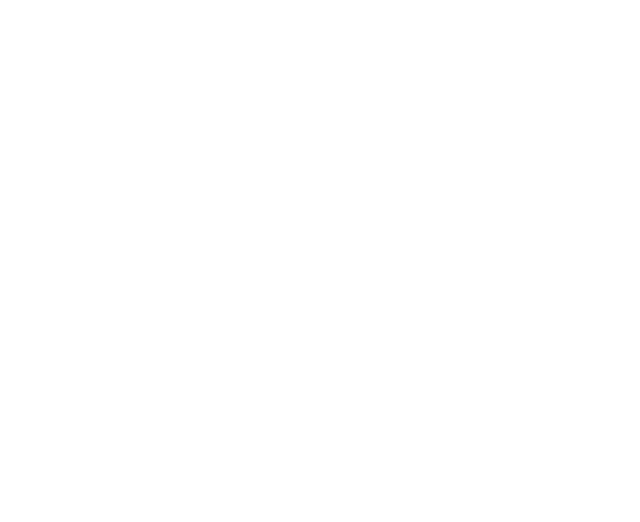
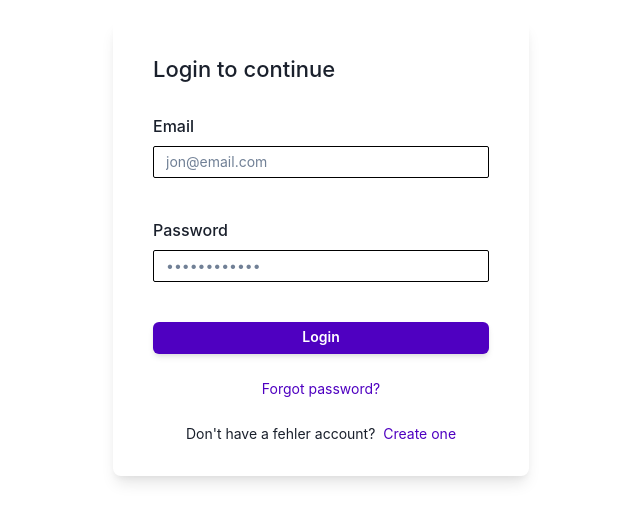
Before and after one commit to givek/sketch-canvas, a React (Create React App) app: page /login in a window 1280 px wide. Shown: the part 152-674 px from the top of the page, without its empty margins (319-959 px from the left). Built offline with nearby package versions, Linux system fonts and the light colour scheme.

Commit message:
feat: add Login

```diff
--- a/src/App.js
+++ b/src/App.js
@@ -1,16 +1,21 @@
 import { ChakraProvider } from "@chakra-ui/react";
 import { BrowserRouter as Router, Route, Switch } from "react-router-dom";
+import { AuthProvider } from "./contexts/AuthProvider";
+import { Login } from "./pages/Login";
 import { Register } from "./pages/Register";
 
 function App() {
   return (
     <div className="App">
       <ChakraProvider>
-        <Router>
-          <Switch>
-            <Route path="/" exact component={Register} />
-          </Switch>
-        </Router>
+        <AuthProvider>
+          <Router>
+            <Switch>
+              <Route path="/" exact component={Register} />{" "}
+              <Route path="/login" exact component={Login} />
+            </Switch>
+          </Router>
+        </AuthProvider>
       </ChakraProvider>
     </div>
   );
--- /dev/null
+++ b/src/components/LoginForm.js
@@ -0,0 +1,121 @@
+import React from "react";
+import { Formik, Form } from "formik";
+import { Link, Text, Stack } from "@chakra-ui/layout";
+import { FormLabel } from "@chakra-ui/form-control";
+import * as Yup from "yup";
+import { FormikControl } from "./FormikControl";
+import { ButtonPrimary } from "./ButtonPrimary";
+import { Link as RouterLink } from "react-router-dom";
+import axios from "../api/axios";
+import useAuth from "../hooks/useAuth";
+import { useHistory } from "react-router-dom";
+
+const styles = {
+  input: {
+    borderWidth: "1.6px",
+    borderColor: "#000",
+    focusBorderColor: "#4F00C1",
+    size: "sm",
+  },
+  text: {
+    fontSize: "14px",
+    mt: "24px",
+    textAlign: "center",
+  },
+  link: {
+    color: "#4F00C1",
+  },
+};
+
+const initialValues = {
+  email: "",
+  password: "",
+};
+
+const validationSchema = Yup.object({
+  email: Yup.string()
+    .email("Enter a valid email address.")
+    .required("Email is a required field."),
+  password: Yup.string().required("Password is required field."),
+});
+
+export const LoginForm = () => {
+  // const { state } = useLocation();
+  // const { login } = useAuth();
+  const histroy = useHistory();
+
+  const { auth, setAuth } = useAuth();
+
+  const onSubmit = async (data = {}, { setErrors }) => {
+    try {
+      console.log(data);
+      const response = await axios.post(`/api/session/`, data, {
+        headers: { "Content-Type": "application/json" },
+        withCredentials: true,
+      });
+
+      if (response.status === 200) {
+        // dispatchToken({ type: SET_TOKEN, token: response.data.token });
+        console.log(response.data);
+        setAuth((prev) => ({
+          ...prev,
+          accessToken: response.data.accessToken,
+        }));
+        console.log("Auth", auth);
+        histroy.push("/sketches");
+      }
+    } catch (error) {
+      if (error.response) {
+        console.log(error);
+        console.log(error.response);
+      }
+      alert(error);
+    }
+  };
+
+  return (
+    <Formik
+      initialValues={initialValues}
+      validationSchema={validationSchema}
+      onSubmit={onSubmit}
+    >
+      <Form>
+        <FormLabel as="legend" fontSize="22px" mb="28px">
+          Login to continue
+        </FormLabel>
+        <Stack spacing={10}>
+          <FormikControl
+            control="input"
+            name="email"
+            label="Email"
+            type="email"
+            placeholder="jon@email.com"
+            {...styles.input}
+          />
+
+          <FormikControl
+            control="input"
+            name="password"
+            label="Password"
+            type="password"
+            placeholder="••••••••••••"
+            {...styles.input}
+          />
+
+          <ButtonPrimary name="Login" />
+        </Stack>
+        <Text {...styles.text}>
+          <Link to="/login" as={RouterLink} {...styles.link}>
+            Forgot password?
+          </Link>
+        </Text>
+        <Text {...styles.text}>
+          Don't have a fehler account? &nbsp;
+          <Link to="/register" as={RouterLink} {...styles.link}>
+            Create one
+          </Link>
+        </Text>
+      </Form>
+    </Formik>
+  );
+};
--- /dev/null
+++ b/src/pages/Login.js
@@ -0,0 +1,11 @@
+import React from "react";
+import { LoginForm } from "../components/LoginForm";
+import { FormContainer } from "../components/containers/FormContainer";
+
+export const Login = () => {
+  return (
+    <FormContainer>
+      <LoginForm />
+    </FormContainer>
+  );
+};
```
